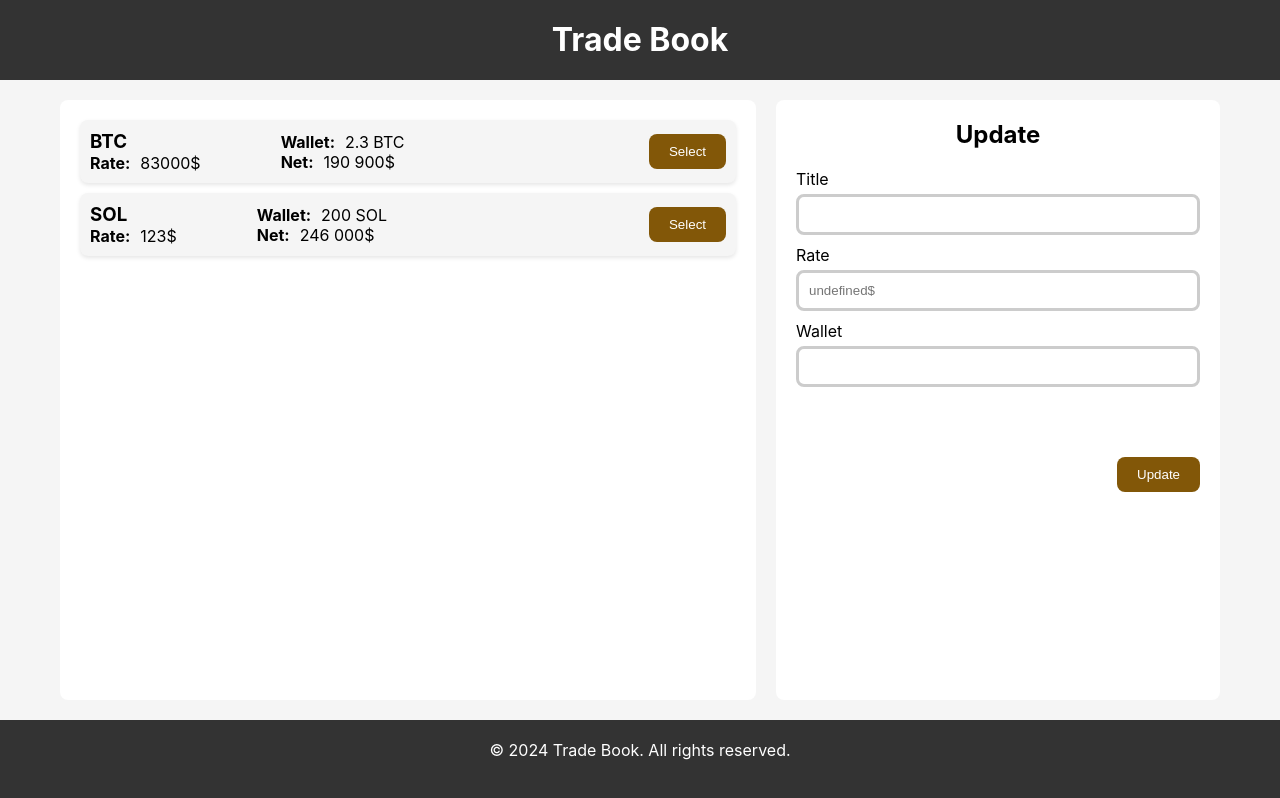
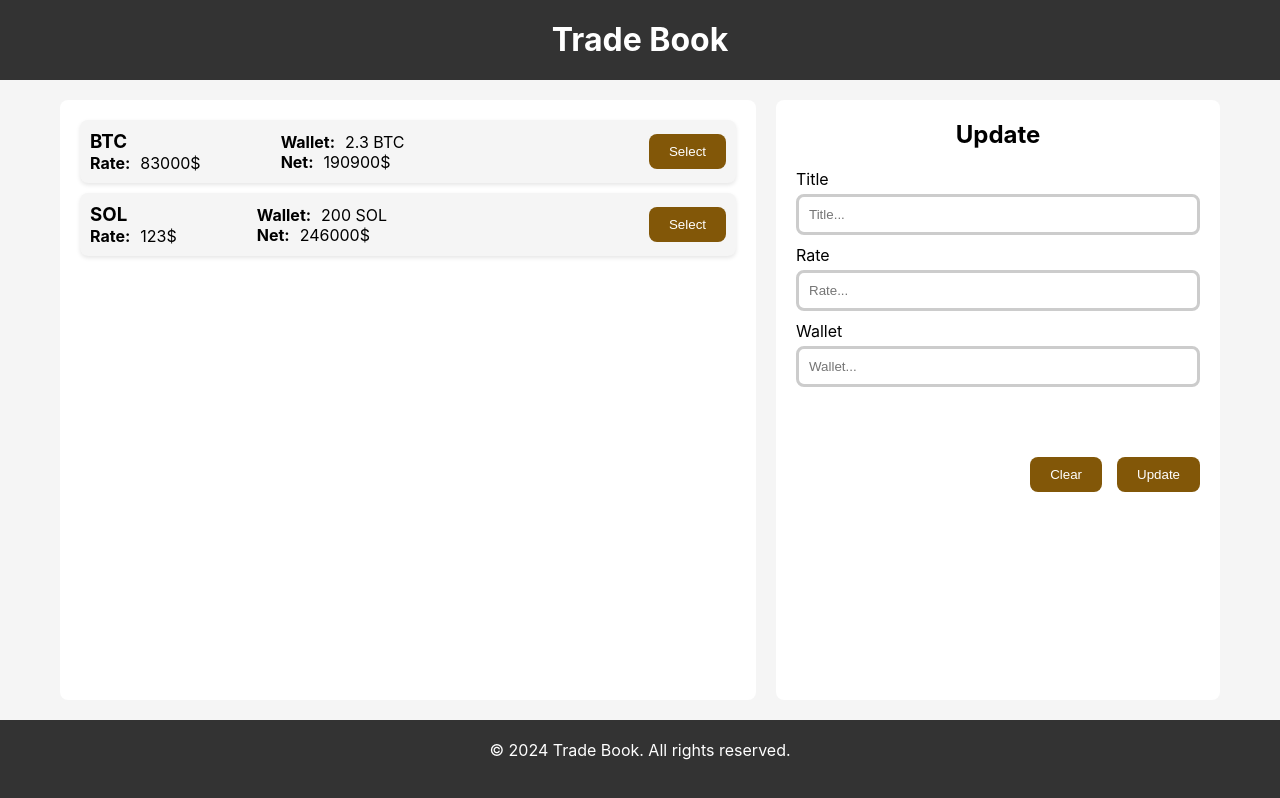
Before and after one commit to doniyor17/trade-book, a React (Vite) app: page / in a window 1280 px wide. Built offline with nearby package versions, Linux system fonts and the light colour scheme.

Commit message:
Finished update crypto form

```diff
--- a/src/App.jsx
+++ b/src/App.jsx
@@ -9,21 +9,31 @@ const cryptos = [
   {
     id: 1,
     title: 'BTC',
-    rate: '83000',
-    wallet: '2.3 BTC',
-    net: '190 900',
+    rate: 83000,
+    wallet: 2.3,
+    net: 190900,
   },
   {
     id: 2,
     title: 'SOL',
-    rate: '123',
-    wallet: '200 SOL',
-    net: '246 000',
+    rate: 123,
+    wallet: 200,
+    net: 246000,
   },
 ];
 function App() {
   const [crypto, setCrypto] = useState(cryptos);
-  const [selected, setSelected] = useState(cryptos);
+  const [selected, setSelected] = useState(null);
+
+  function handleClearSelection() {
+    setSelected(null);
+  }
+
+  function handleUpdate(crypto) {
+    setCrypto(cryptos =>
+      cryptos.map(item => (item.id === crypto.id ? { ...item, ...crypto } : item)),
+    );
+  }
 
   return (
     <>
@@ -39,7 +49,11 @@ function App() {
           </div>
           <div className="wrapper-form">
             <div className="form">
-              <UpdateForm selected={selected} />
+              <UpdateForm
+                selected={selected}
+                onUpdate={handleUpdate}
+                onClearSelection={handleClearSelection}
+              />
             </div>
           </div>
         </div>
--- a/src/components/Input.jsx
+++ /dev/null
@@ -1,15 +0,0 @@
-/* eslint-disable react/prop-types */
-function Input({ label, placeholder }) {
-  return (
-    <>
-      <label htmlFor={label}>{label}</label>
-      <input
-        type="text"
-        id={label}
-        placeholder={placeholder}
-      />
-    </>
-  );
-}
-
-export default Input;
--- a/src/components/Item.jsx
+++ b/src/components/Item.jsx
@@ -15,7 +15,7 @@ function Item({ item, selected, onSelect }) {
         <div className="wrapper-list-item-content-wallet">
           <div>
             <strong>Wallet:</strong>
-            <span>{item.wallet}</span>
+            <span>{item.wallet + ' ' + item.title}</span>
           </div>
           <div>
             <strong>Net:</strong>
--- a/src/components/UpdateForm.jsx
+++ b/src/components/UpdateForm.jsx
@@ -1,29 +1,73 @@
 /* eslint-disable react/prop-types */
-import Input from './Input';
 import Button from './Button';
-export default function UpdateForm({ selected }) {
+import { useState } from 'react';
+export default function UpdateForm({ selected, onUpdate, onClearSelection }) {
+  const [title, setTitle] = useState('');
+  const [rate, setRate] = useState('');
+  const [wallet, setWallet] = useState('');
+  function handleUpdate(e) {
+    e.preventDefault();
+
+    let net;
+    if (rate === 0 || wallet === 0) {
+      net = 0;
+    }
+    if (rate && wallet) {
+      net = rate * wallet;
+    }
+
+    const newCrypto = {
+      id: selected?.id,
+      title: title ? title : selected?.title,
+      rate: Number(rate ? rate : selected?.rate),
+      wallet: Number(wallet ? wallet : selected?.wallet),
+      net: isNaN(net) ? selected.net : net,
+    };
+    console.log(newCrypto);
+
+    onUpdate(newCrypto);
+    setTitle('');
+    setRate('');
+    setWallet('');
+  }
   return (
-    <form className="update-form">
+    <form
+      className="update-form"
+      onSubmit={handleUpdate}
+    >
       <h2 className="form-title">Update {selected?.title}</h2>
       <div className="update-form-title">
-        <Input
-          label="title"
-          placeholder={selected?.title}
+        <label htmlFor="title">Title</label>
+        <input
+          type="text"
+          id="title"
+          value={title}
+          onChange={e => setTitle(e.target.value)}
+          placeholder="Title..."
         />
       </div>
       <div className="update-form-title">
-        <Input
-          label="rate"
-          placeholder={selected?.rate + '$'}
+        <label htmlFor="rate">Rate</label>
+        <input
+          type="text"
+          id="rate"
+          value={rate}
+          onChange={e => setRate(Number(e.target.value))}
+          placeholder="Rate..."
         />
       </div>
       <div className="update-form-title">
-        <Input
-          label="wallet"
-          placeholder={selected?.wallet}
+        <label htmlFor="wallet">Wallet</label>
+        <input
+          type="text"
+          id="wallet"
+          value={wallet}
+          onChange={e => setWallet(Number(e.target.value))}
+          placeholder="Wallet..."
         />
       </div>
       <div className="update-form-action">
+        <Button onClick={onClearSelection}>Clear</Button>
         <Button>Update</Button>
       </div>
     </form>
--- a/src/index.css
+++ b/src/index.css
@@ -125,6 +125,10 @@ header h1 {
   margin-top: 60px;
 }
 
+.update-form-action button {
+  margin-left: 15px;
+}
+
 .active-item {
   background-color: rgba(0, 0, 0, 0.1) !important;
 }
```
